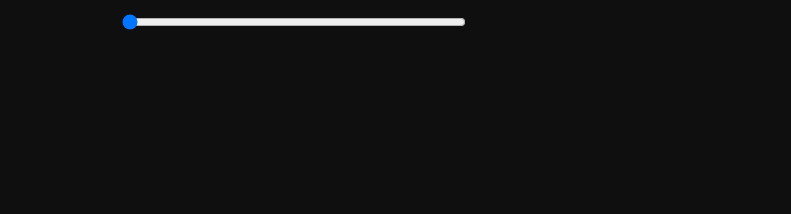
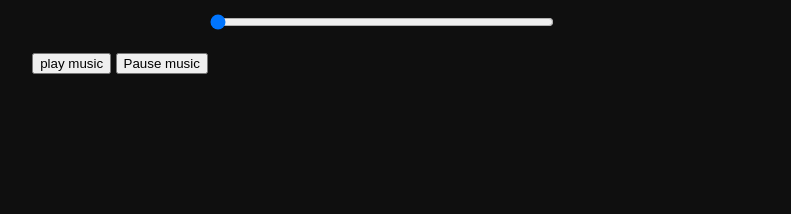
Before and after one commit to mh-d1/Tulus-monocrom, a plain HTML site: page index.html in a window 1280 px wide. Shown: the part 337-551 px from the top of the page, without its empty margins (70-861 px from the left). Drawn offline with Linux system fonts and the light colour scheme.

Commit message:
Update index.html

```diff
--- a/index.html
+++ b/index.html
@@ -7,6 +7,11 @@
     <link rel="stylesheet" href="style.css">
 </head>
 <body>
+
+    <div class="controls">
+    <button id="playBtn">play music</button>
+    <button id="pauseBtn">Pause music</button>
+    </div>
 
 <div class="container">
 
```
